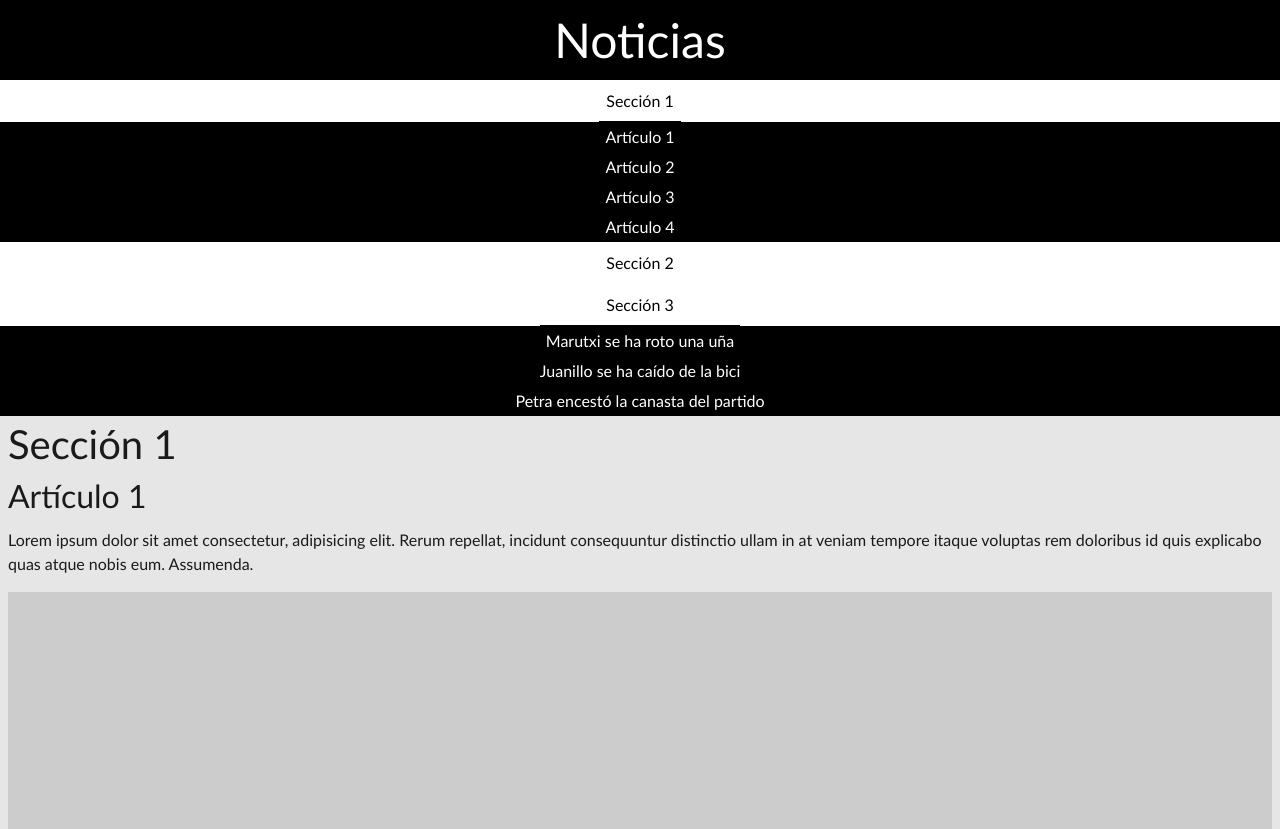
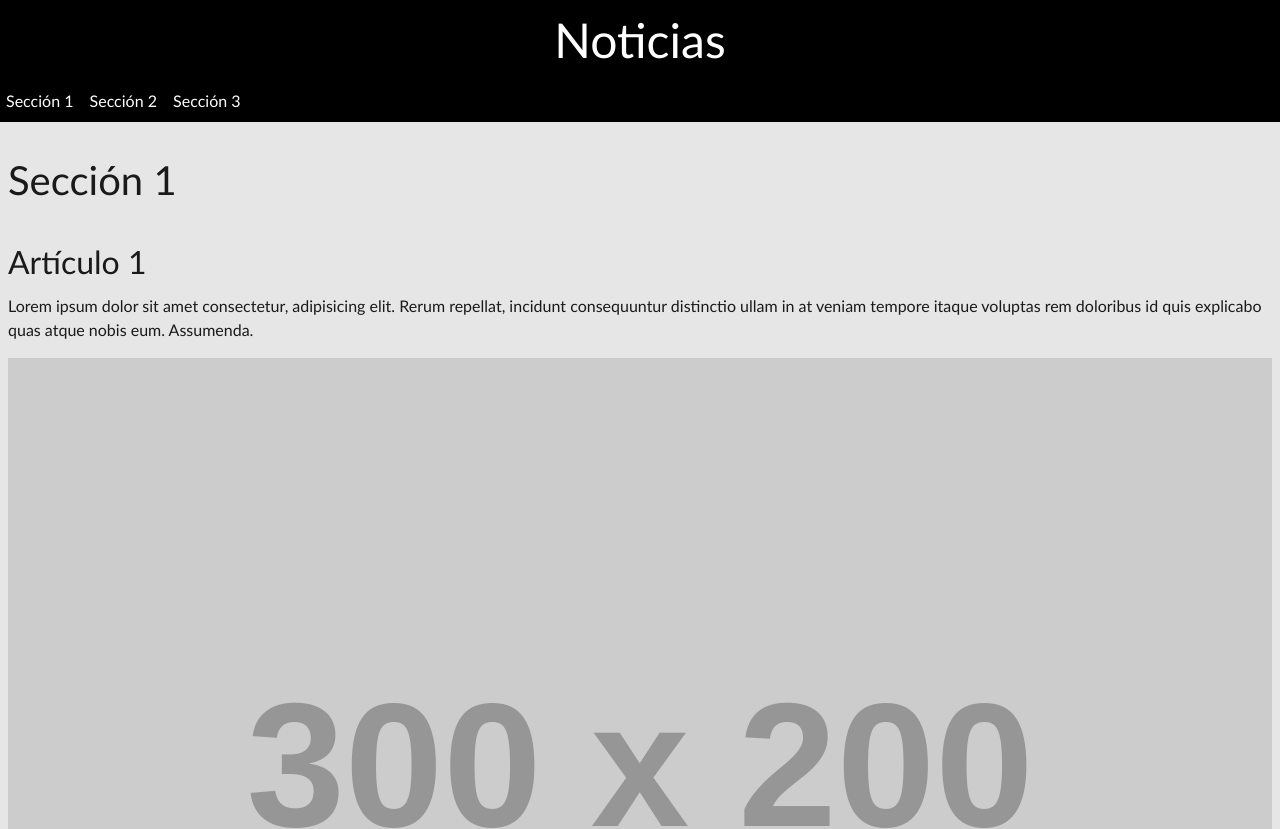
Before and after one commit to javierlete/2022-html, a plain HTML site: page EJEMPLO2/index.html in a window 1280 px wide. Shown: the top 829 px of the page. Drawn offline with Linux system fonts and the light colour scheme; placeholder pictures from the web are drawn by us.

Commit message:
Primera versión responsive (menú)

```diff
--- a/EJEMPLO2/css/noticias.css
+++ b/EJEMPLO2/css/noticias.css
@@ -62,7 +62,11 @@ h6 {
     font-size: 1rem;
 }
 
-h2, h3, h4, h5, h6 {
+h2,
+h3,
+h4,
+h5,
+h6 {
     margin-bottom: var(--margen-grande);
 }
 
@@ -77,7 +81,6 @@ header {
 }
 
 /* Menú */
-
 
 nav {
     text-align: center;
@@ -94,38 +97,13 @@ nav a {
     color: var(--color-tinta-titulo);
 }
 
-nav > ul > li > a {
+nav>ul>li>a {
     display: inline-block;
     background-color: var(--color-tinta-titulo);
     color: var(--color-fondo-titulo);
     width: 100%;
 }
-/*
-article, section {
-    padding-top: var(--alto-menu);
-}
 
-nav > ul > li {
-    display: inline-block;
-    vertical-align: top;
-}
-
-
-
-nav li ul {
-    display: none;
-    position: absolute;
-}
-
-nav li:hover ul {
-    display: block;
-}
-
-nav a:hover {
-    background-color: var(--color-tinta-titulo);
-    color: var(--color-fondo-titulo);
-}
-*/
 /* Principal */
 
 main {
@@ -146,3 +124,44 @@ footer {
     background-color: var(--color-fondo-titulo);
     color: var(--color-tinta-titulo);
 }
+
+@media (min-width: 768px) {
+
+    nav {
+        position: sticky;
+        top: 0;
+        text-align: left;
+    }
+
+    article,
+    section {
+        padding-top: var(--alto-menu);
+    }
+
+    nav>ul>li {
+        display: inline-block;
+        vertical-align: top;
+    }
+
+    nav li ul {
+        display: none;
+        position: absolute;
+        background-color: var(--color-fondo-titulo);
+    }
+
+    nav li:hover ul {
+        display: block;
+    }
+
+    nav a:hover {
+        background-color: var(--color-tinta-titulo);
+        color: var(--color-fondo-titulo);
+    }
+
+    nav>ul>li>a {
+        display: inherit;
+        background-color: var(--color-fondo-titulo);
+        color: var(--color-tinta-titulo);
+        width: auto;
+    }
+}
```
